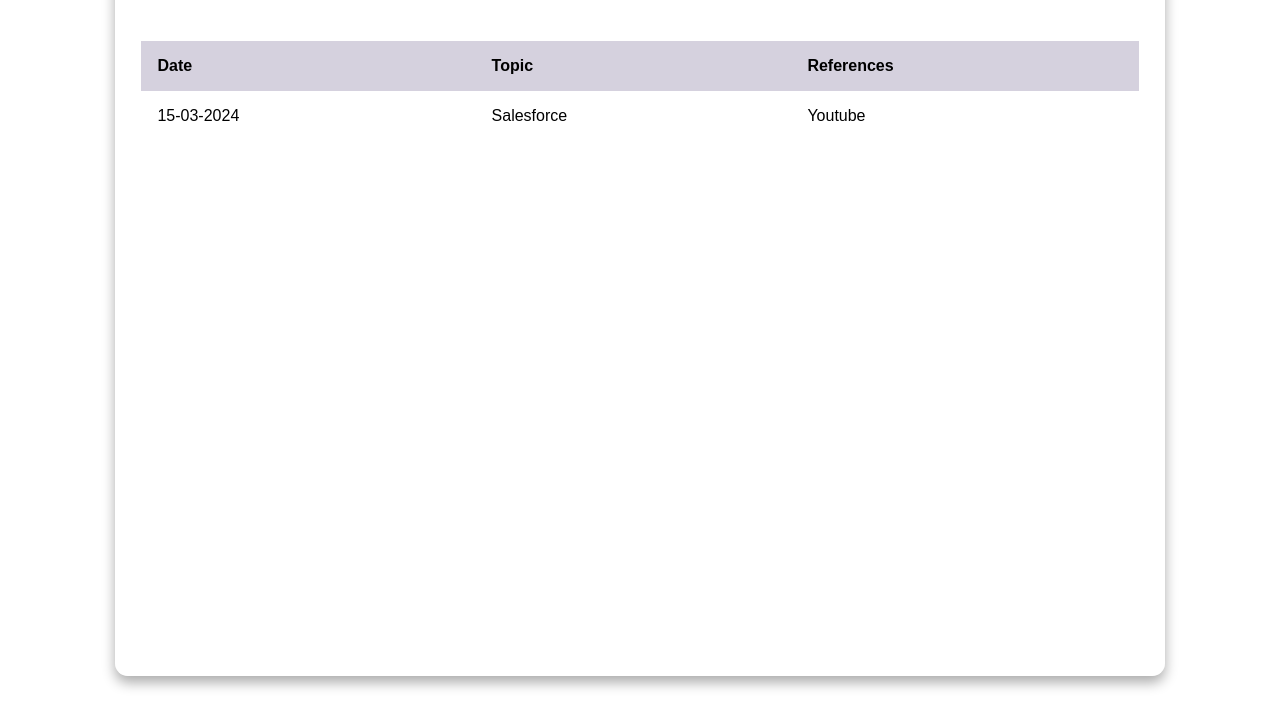
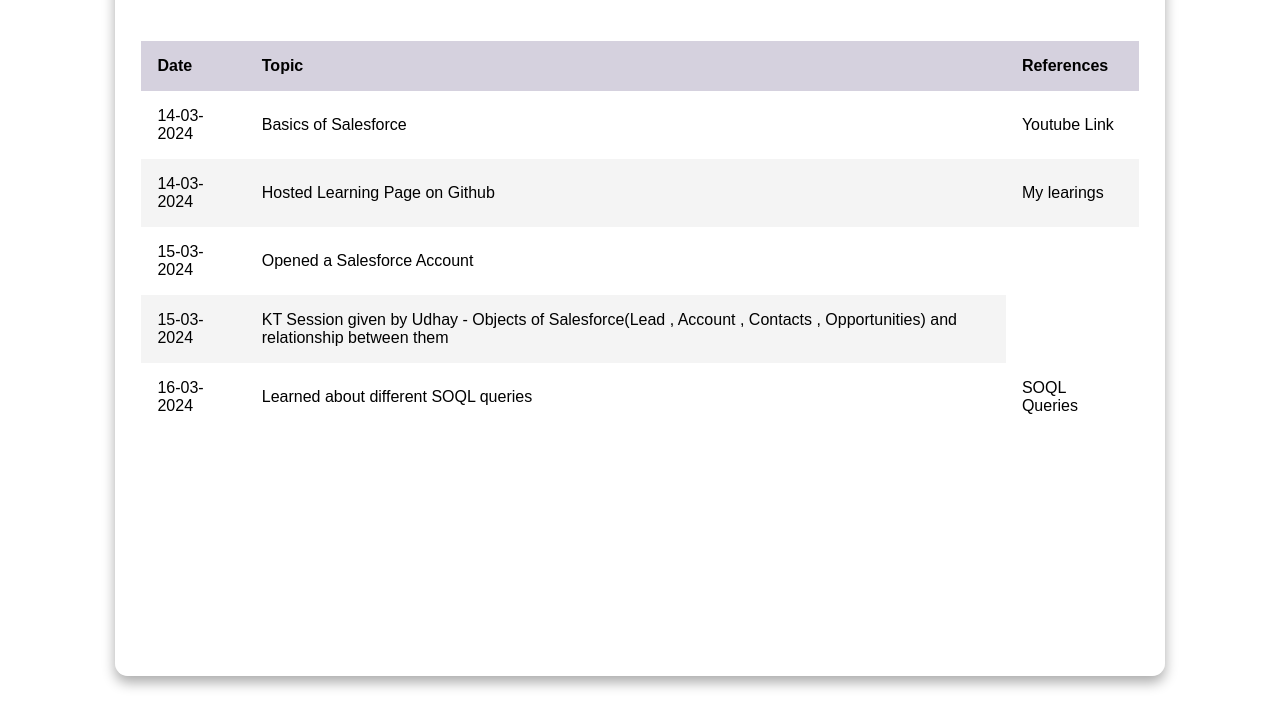
Before and after one commit to AlipsaSahooPS/AlipsaSahoo-Portfolio, a plain HTML site: page index.html in a window 1280 px wide. Shown: the part 84-800 px from the top of the page. Drawn offline with Linux system fonts and the light colour scheme.

Commit message:
second commit

```diff
--- a/index.html
+++ b/index.html
@@ -22,9 +22,29 @@
           </thead>
           <tbody>
             <tr>
+              <td>14-03-2024</td>
+              <td>Basics of Salesforce</td>
+              <td><a href="https://www.youtube.com/watch?v=yrJeQelEsjk"></a>Youtube Link</td>
+            </tr>
+             <tr>
+              <td>14-03-2024</td>
+              <td>Hosted Learning Page on Github</td>
+              <td><a href="https://alipsasahoops.github.io/AlipsaSahoo-Portfolio/"></a>My learings</td>
+            </tr>
+            <tr>
               <td>15-03-2024</td>
-              <td>Salesforce</td>
-              <td>Youtube</td>
+              <td>Opened a Salesforce Account</td>
+              <!-- <td><a href="https://alipsasahoops.github.io/AlipsaSahoo-Portfolio/"></a>My learings</td> -->
+            </tr>
+            <tr>
+              <td>15-03-2024</td>
+              <td>KT Session given by Udhay - Objects of Salesforce(Lead , Account , Contacts , Opportunities) and relationship between them</td>
+              <!-- <td><a href="https://alipsasahoops.github.io/AlipsaSahoo-Portfolio/"></a>My learings</td> -->
+            </tr>
+            <tr>
+              <td>16-03-2024</td>
+              <td>Learned about different SOQL queries</td>
+              <td><a href="https://www.youtube.com/watch?v=yrJeQelEsjk"></a>SOQL Queries</td>
             </tr>
           </tbody>
         </table>
```
